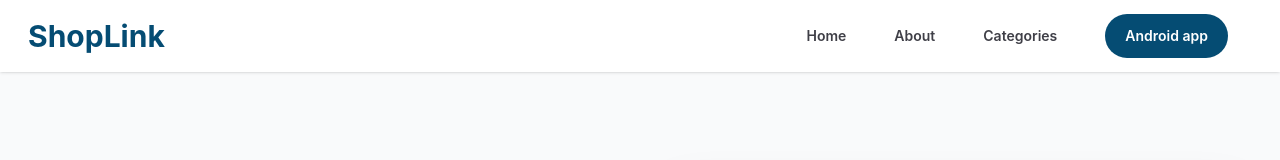
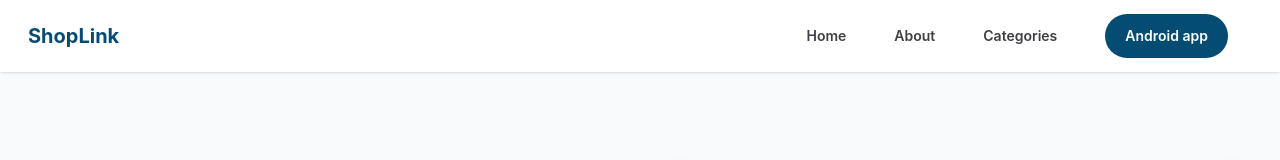
Before and after one commit to devJohnA/ShopLink, a React (Vite) app: page / in a window 1280 px wide. Shown: the top 160 px of the page. Built offline with nearby package versions, Linux system fonts and the light colour scheme; grey boxes are pictures that could not be loaded; a web font is replaced by a local one.

Commit message:
Update Navbar.jsx

```diff
--- a/src/components/Navbar.jsx
+++ b/src/components/Navbar.jsx
@@ -27,7 +27,7 @@ const Navbar = () => {
     <div className="fixed top-0 left-0 right-0 bg-white shadow-sm z-50">
       <div className="flex justify-between items-center h-18 px-7 max-w-[1340px] mx-auto">
         <h1
-          className="text-3xl font-bold text-[#054C73] cursor-pointer"
+          className="text-xl font-bold text-[#054C73] cursor-pointer"
           onClick={() => scrollToSection("home")}
         >
           ShopLink
```
